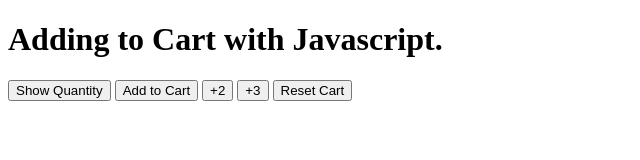
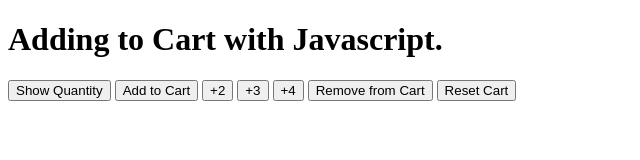
Before and after one commit to Tobzid/FrontendProjectsByTobzid, a plain HTML site: page AddingToCartWithJavascript/05-cart-quantity.html.html in a window 1280 px wide. Shown: the whole page, without its empty margins (0-640 px from the left). Drawn offline with Linux system fonts and the light colour scheme.

Commit message:
Adding Cart with HTML AND INLINE Javascript in it

```diff
--- a/AddingToCartWithJavascript/05-cart-quantity.html.html
+++ b/AddingToCartWithJavascript/05-cart-quantity.html.html
@@ -12,7 +12,6 @@
 
 <button onclick="
 console.log(`Cart Quantity: ${cartQuantity}`);
-
 ">Show Quantity</button>
 
 <button onclick="
@@ -30,6 +29,17 @@ cartQuantity = cartQuantity + 3;
 console.log(`Cart Quantity: ${cartQuantity}`);
 ">+3</button>
 
+
+<button onclick="
+cartQuantity += 4;
+console.log(`Cart Quantity: ${cartQuantity}`)
+">+4</button>
+
+<button onclick="
+cartQuantity -= 1;
+console.log(`Cart Quantity: ${cartQuantity}`)
+">Remove from Cart</button>
+
 <button onclick="
 cartQuantity = 0;
 console.log('Cart Quantity was Reset.');
```
